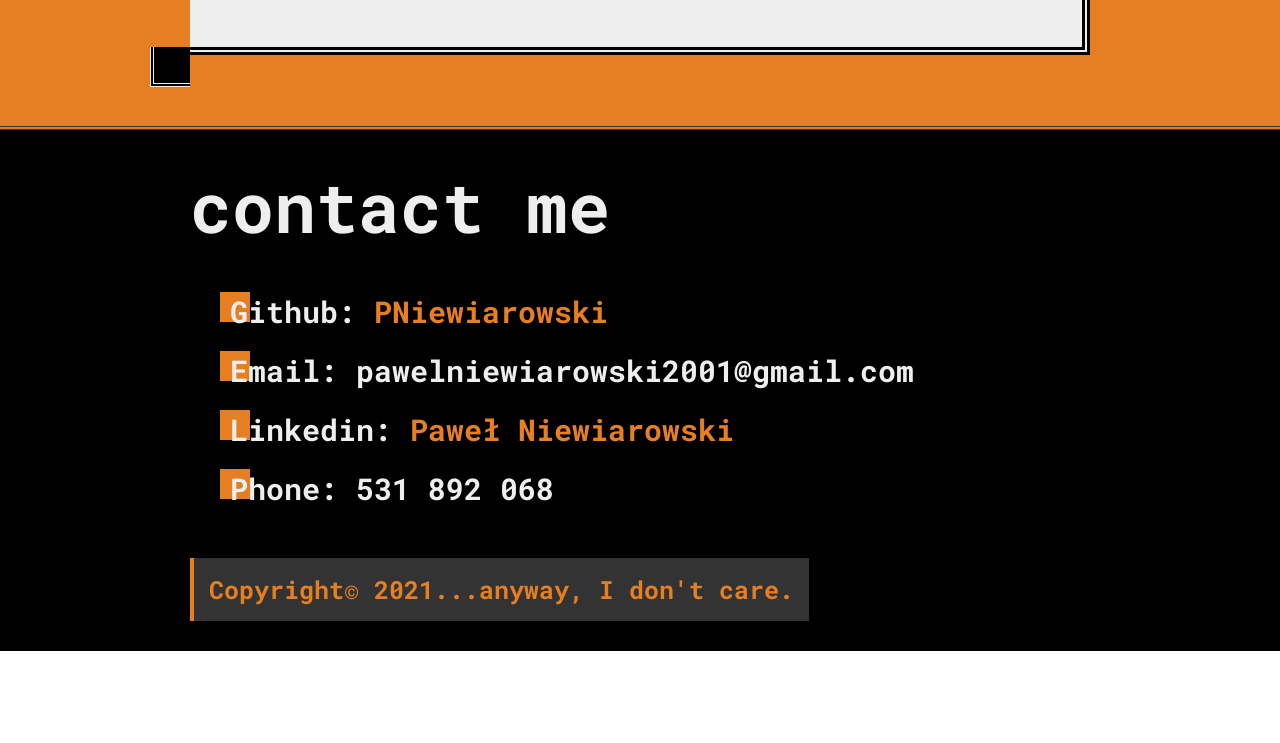
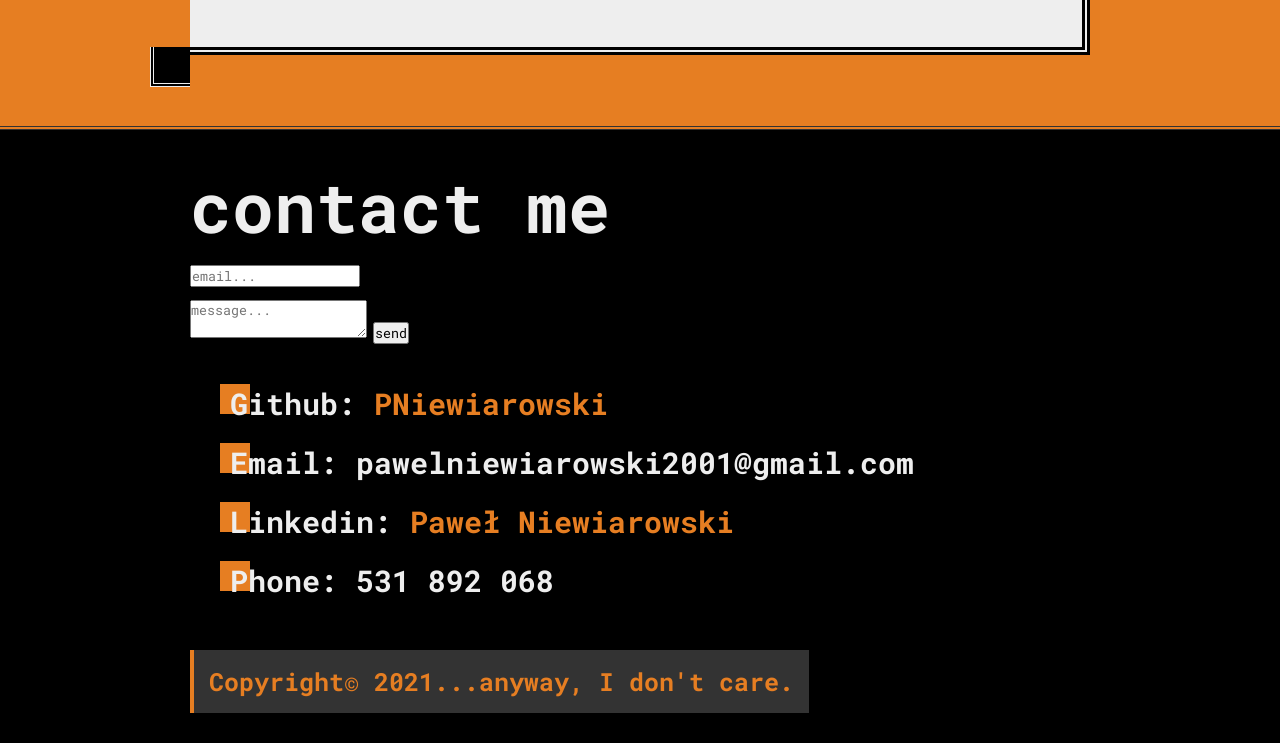
Before and after one commit to pniewiarowski/portfolio-website, a website built with webpack: page src/index.html in a window 1280 px wide. Shown: the part 3030-3773 px from the top of the page. Before the commit the page ends 3681 px from the top, so only its background shows below. Built offline with nearby package versions, Linux system fonts and the light colour scheme; files whose address does not match are found by name.

Commit message:
Add contact form

```diff
--- a/src/index.html
+++ b/src/index.html
@@ -153,6 +153,17 @@
     <footer class="footer" id="contact">
         <div class="footer__pane pane">
             <h3 class="footer__heading">contact me</h3>
+            <form class="footer__form form">
+                <label class="form__label">
+                    <p class="form__text">your email</p>
+                    <input class="form__email" type="email" placeholder="email..." />
+                </label>
+                <label class="form__label">
+                    <p class="form__text">your message</p>
+                    <textarea class="form__area" placeholder="message..."></textarea>
+                </label>
+                <input type="submit" value="send" />
+            </form>
             <ul class="footer__list">
                 <li class="footer__item">Github:
                     <a class="footer__link" href="https://github.com/PNiewiarowski" target="_blank"
```
